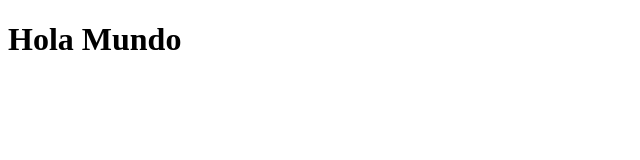
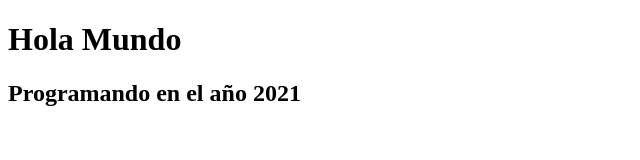
Before and after one commit to jlct82/ProyectoHolaMundo, a plain HTML site: page index.html in a window 1280 px wide. Shown: the whole page, without its empty margins (0-640 px from the left). Drawn offline with Linux system fonts and the light colour scheme.

Commit message:
se agrego la linea 11 con un H2

```diff
--- a/index.html
+++ b/index.html
@@ -8,5 +8,6 @@
 </head>
 <body>
     <h1>Hola Mundo</h1>
+    <h2>Programando en el año 2021</h2>
 </body>
 </html>
```
